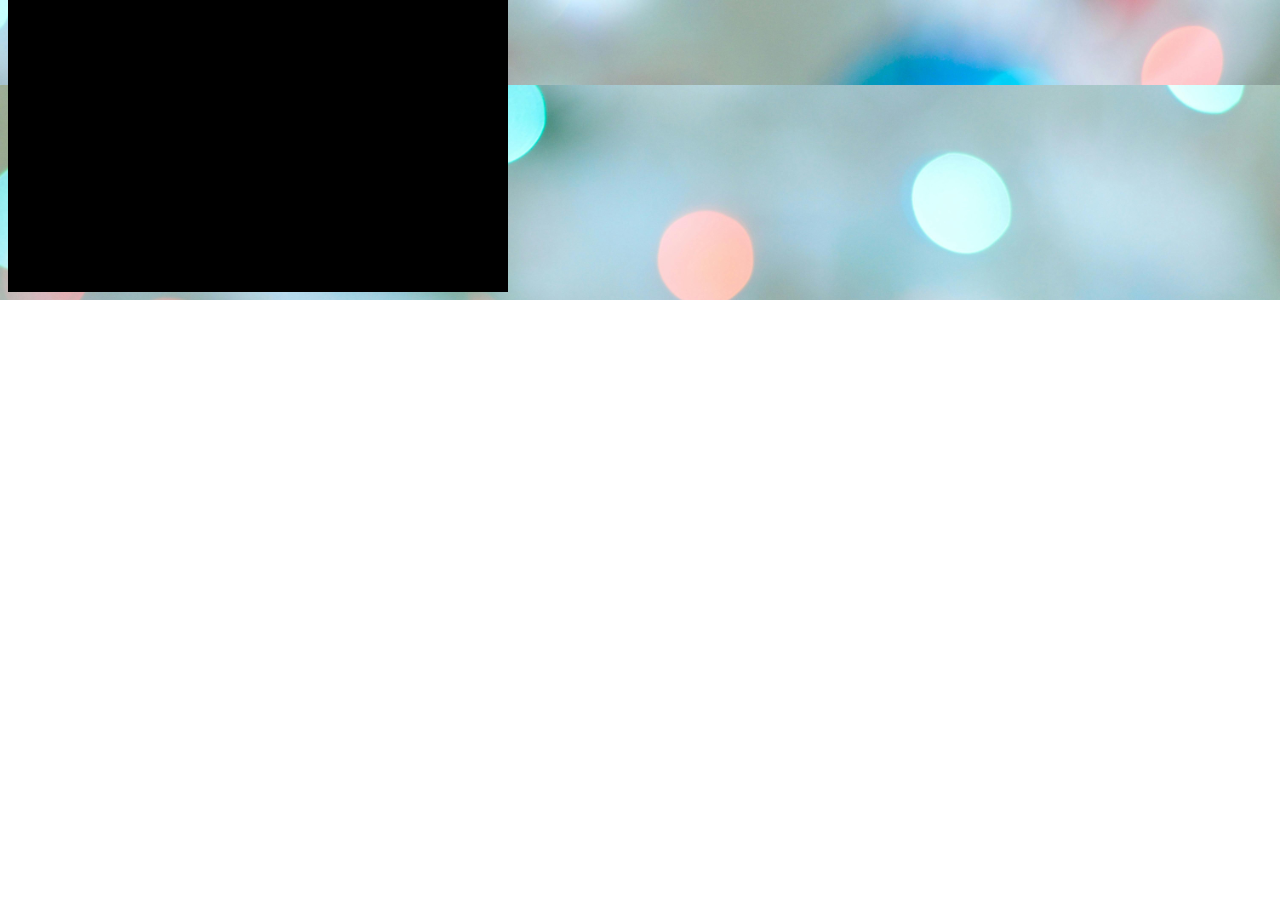
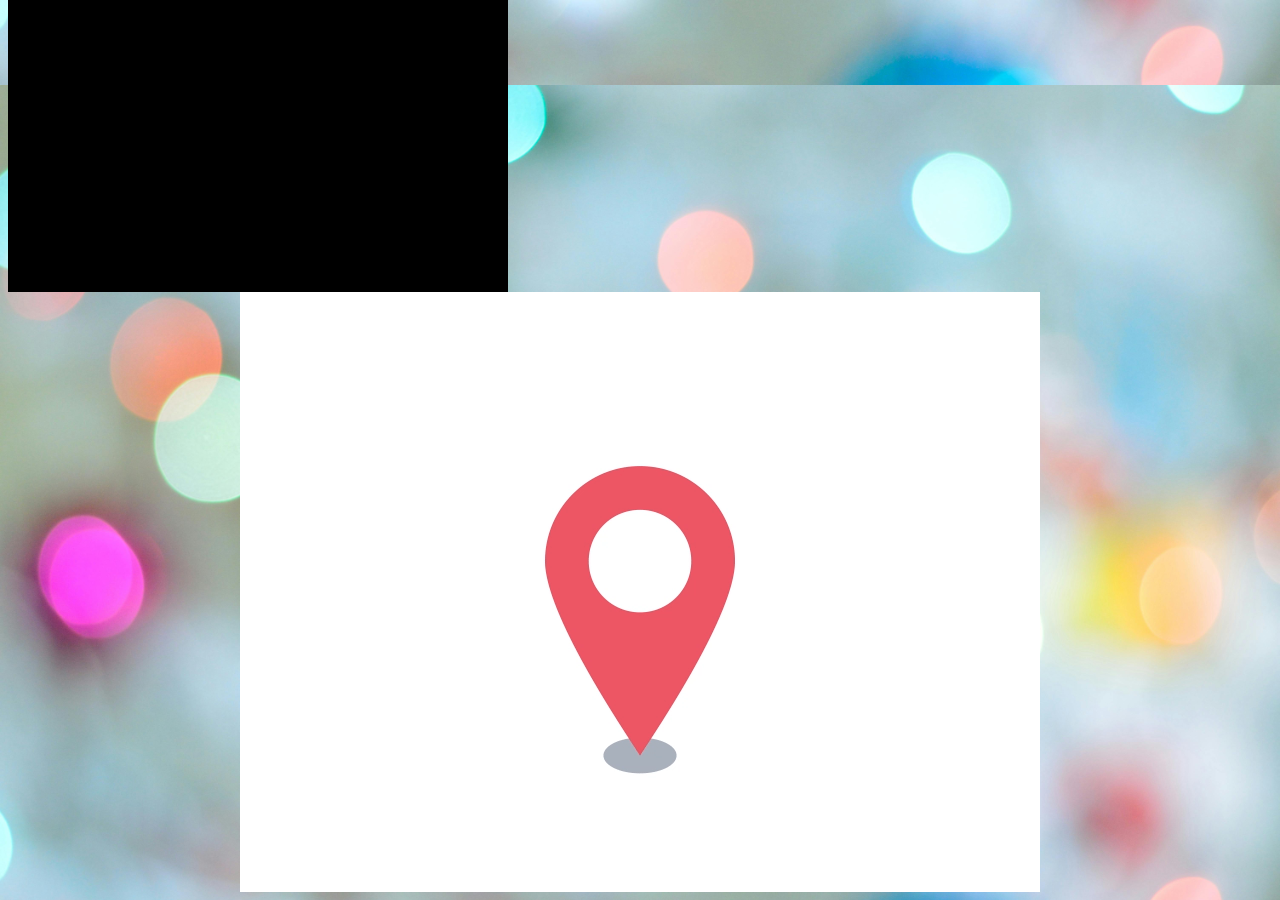
Before and after one commit to faseeh1272/mega-revision-css, a plain HTML site: page index.html in a window 1280 px wide. Shown: the part 766-1666 px from the top of the page. Before the commit the page ends 1066 px from the top, so only its background shows below. Drawn offline with Linux system fonts and the light colour scheme.

Commit message:
filter add

```diff
--- a/index.html
+++ b/index.html
@@ -81,7 +81,9 @@
 
 
 </div>
-
+ <div class="image">
+    <img src="./image.png" alt="">
+ </div>
     <script src="./app.js"></script>
 
 </body>
```
Also changed, not shown: demo.html (+2 -0 lines).
